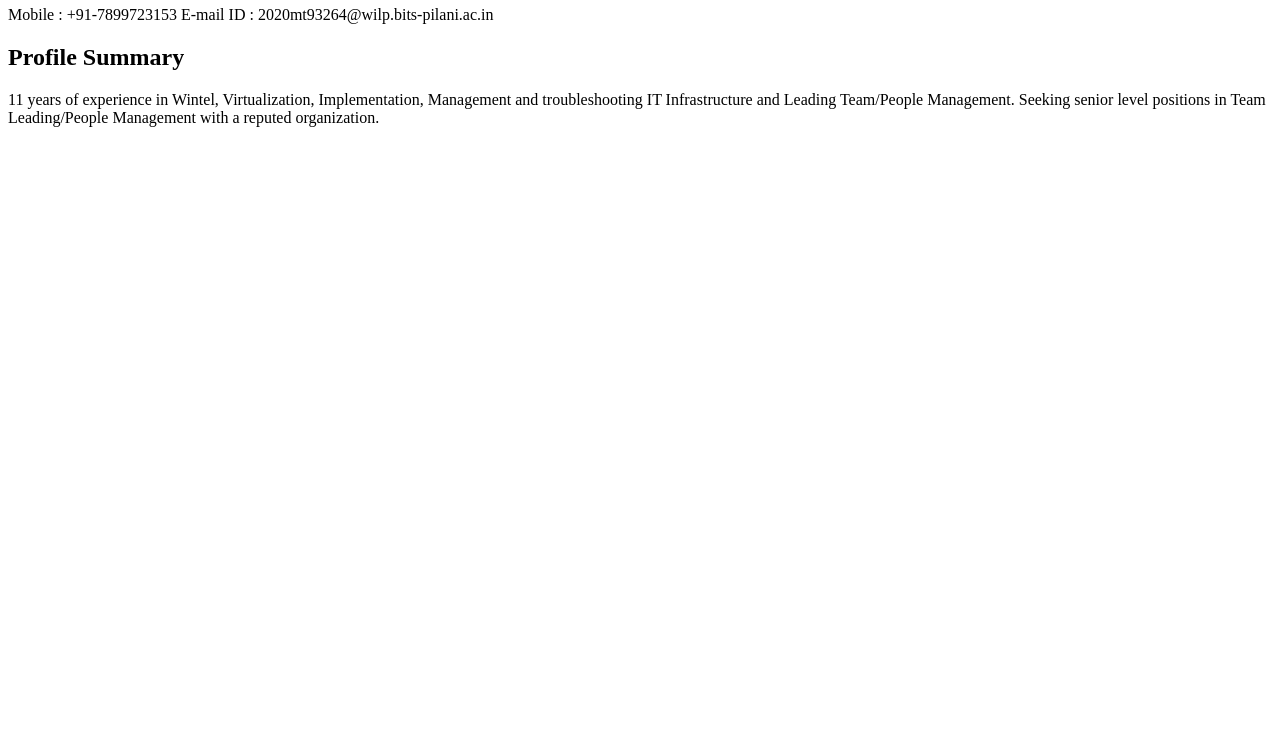
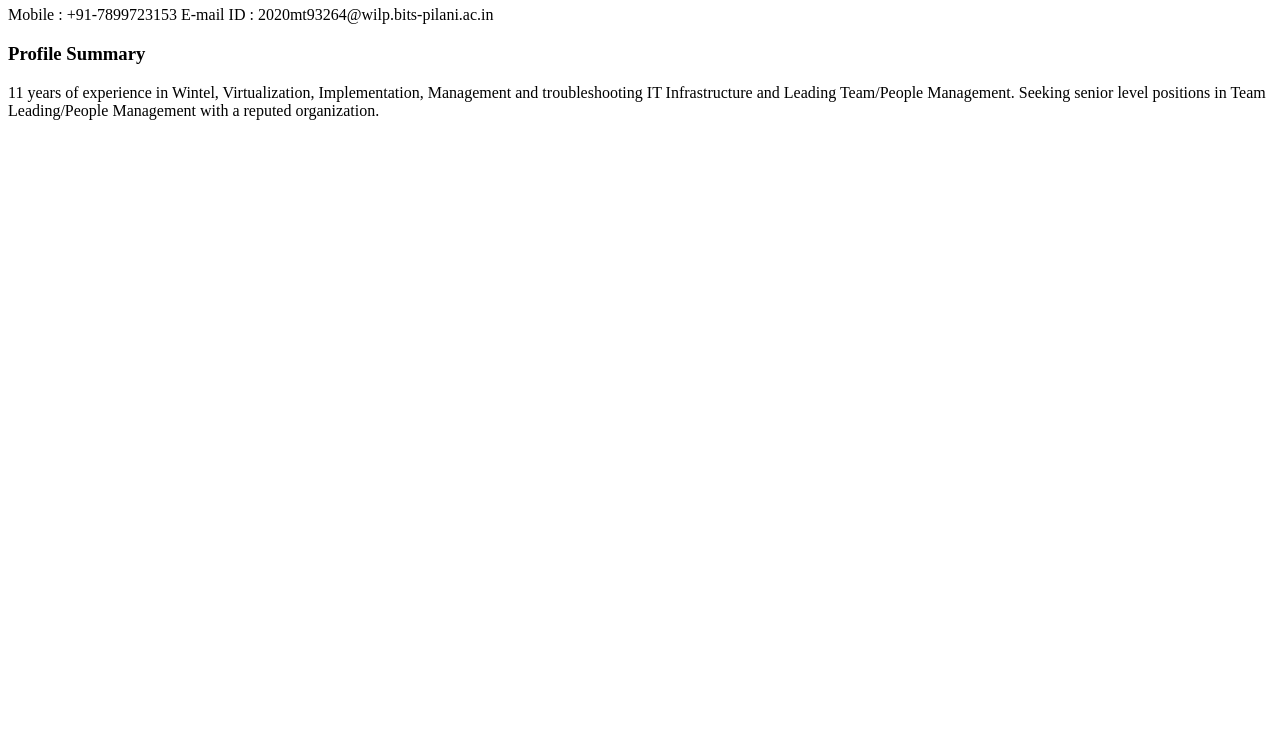
Before and after one commit to srinath2486/srinathbits, a plain HTML site: page index.html in a window 1280 px wide. Shown: the part 60-800 px from the top of the page. Drawn offline with Linux system fonts and the light colour scheme.

Commit message:
Update index.html

```diff
--- a/index.html
+++ b/index.html
@@ -4,5 +4,5 @@ Mobile  : +91-7899723153
 E-mail ID : 2020mt93264@wilp.bits-pilani.ac.in
 
 
-<h2>Profile Summary</h2>
+<h3>Profile Summary</h3>
 11 years of experience in Wintel, Virtualization, Implementation, Management and troubleshooting IT Infrastructure and Leading Team/People Management. Seeking senior level positions in Team Leading/People Management with a reputed organization.
```
